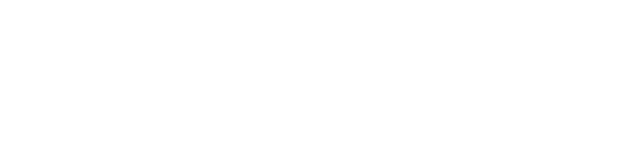
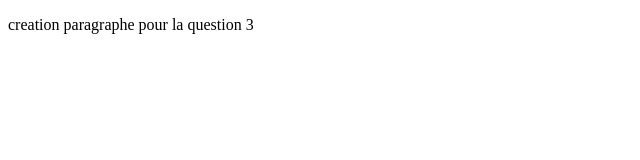
Before and after one commit to ibdiop/GesCo, a plain HTML site: page index.html in a window 1280 px wide. Shown: the whole page, without its empty margins (0-640 px from the left). Drawn offline with Linux system fonts and the light colour scheme.

Commit message:
premier paragraphe

```diff
--- a/index.html
+++ b/index.html
@@ -5,6 +5,8 @@
         <title></title>
     </head>
     <body>
-
+        <p>
+            creation paragraphe pour la question 3
+        </p>
     </body>
 </html>
```
